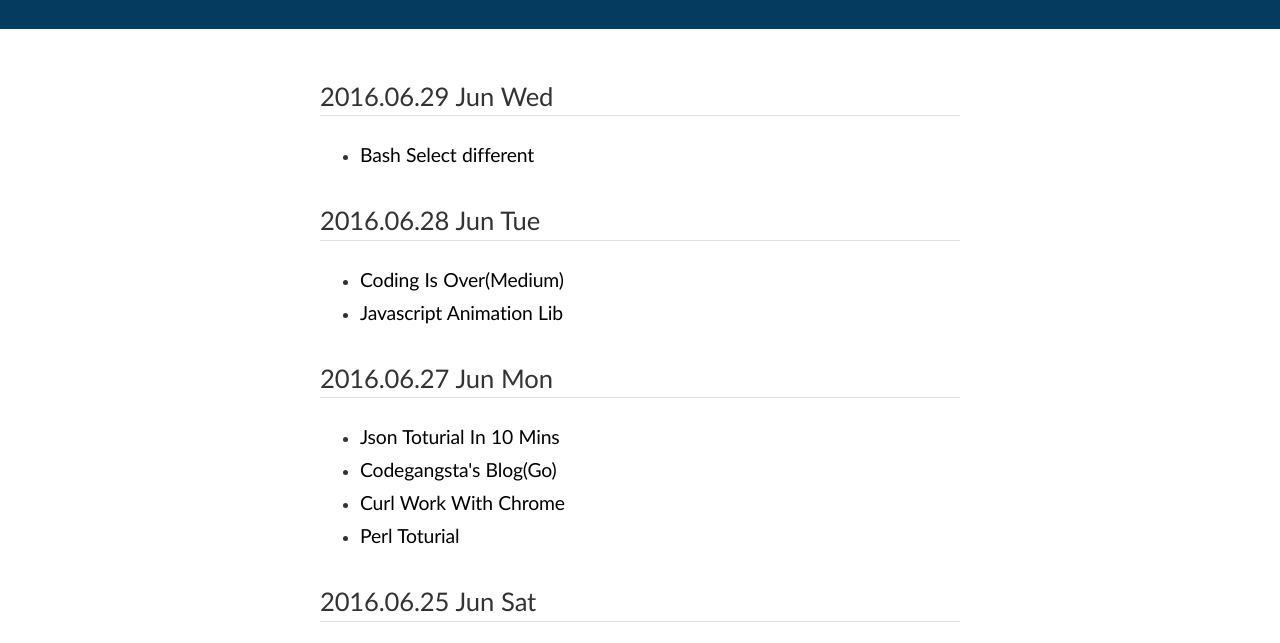
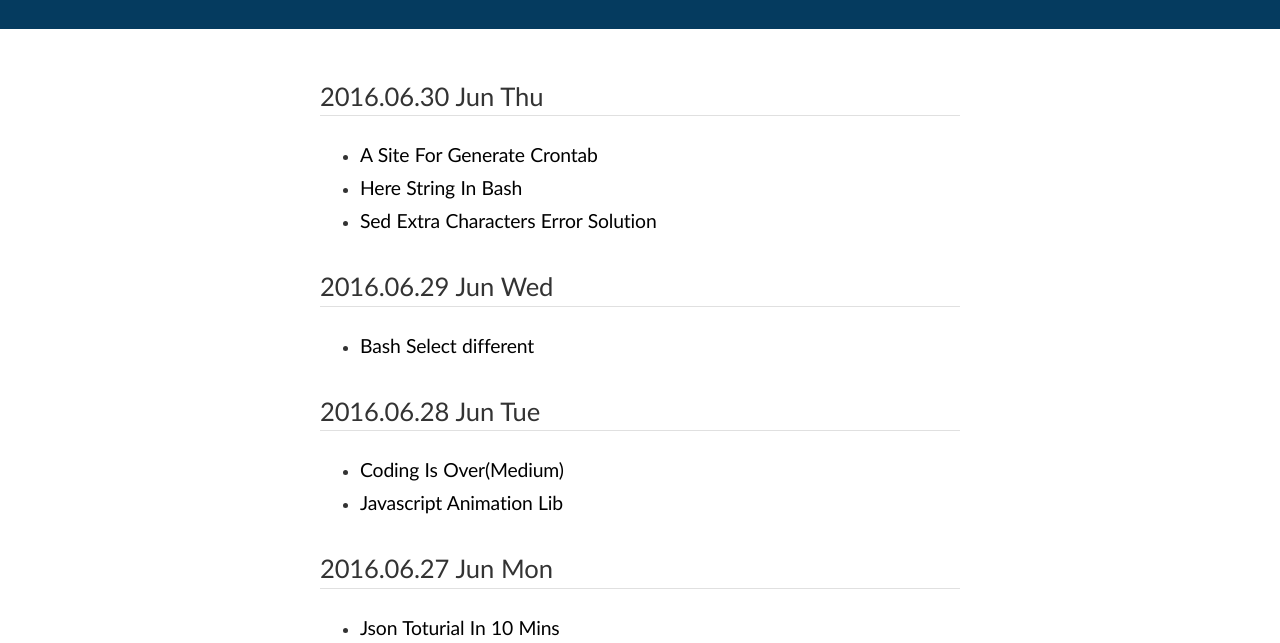
Before and after one commit to JesseEisen/Hub, a plain HTML site: page index.html in a window 1280 px wide. Shown: the part 93-736 px from the top of the page. Drawn offline with Linux system fonts and the light colour scheme.

Commit message:
add two new

```diff
--- a/index.html
+++ b/index.html
@@ -10,6 +10,11 @@
  </div>
 
 <div class="content">
+<h2>2016.06.30 Jun Thu</h2><ul>
+<li><a target="_blank" href="http://crontab.guru/">A Site For Generate Crontab</a></li>
+<li><a target="_blank" href="http://askubuntu.com/questions/678915/whats-the-difference-between-and-in-bash">Here String In Bash</a></li>
+<li><a target="_blank" href="http://www.linuxquestions.org/questions/programming-9/sed-giving-extra-characters-after-command-error-949328/">Sed Extra Characters Error Solution</a></li>
+</ul>
 <h2>2016.06.29 Jun Wed</h2><ul>
 <li><a target="_blank" href="https://www.reddit.com/r/bash/comments/4pdwn3/bash_select_yn_different_ways/">Bash Select different</a></li>
 </ul>
```
